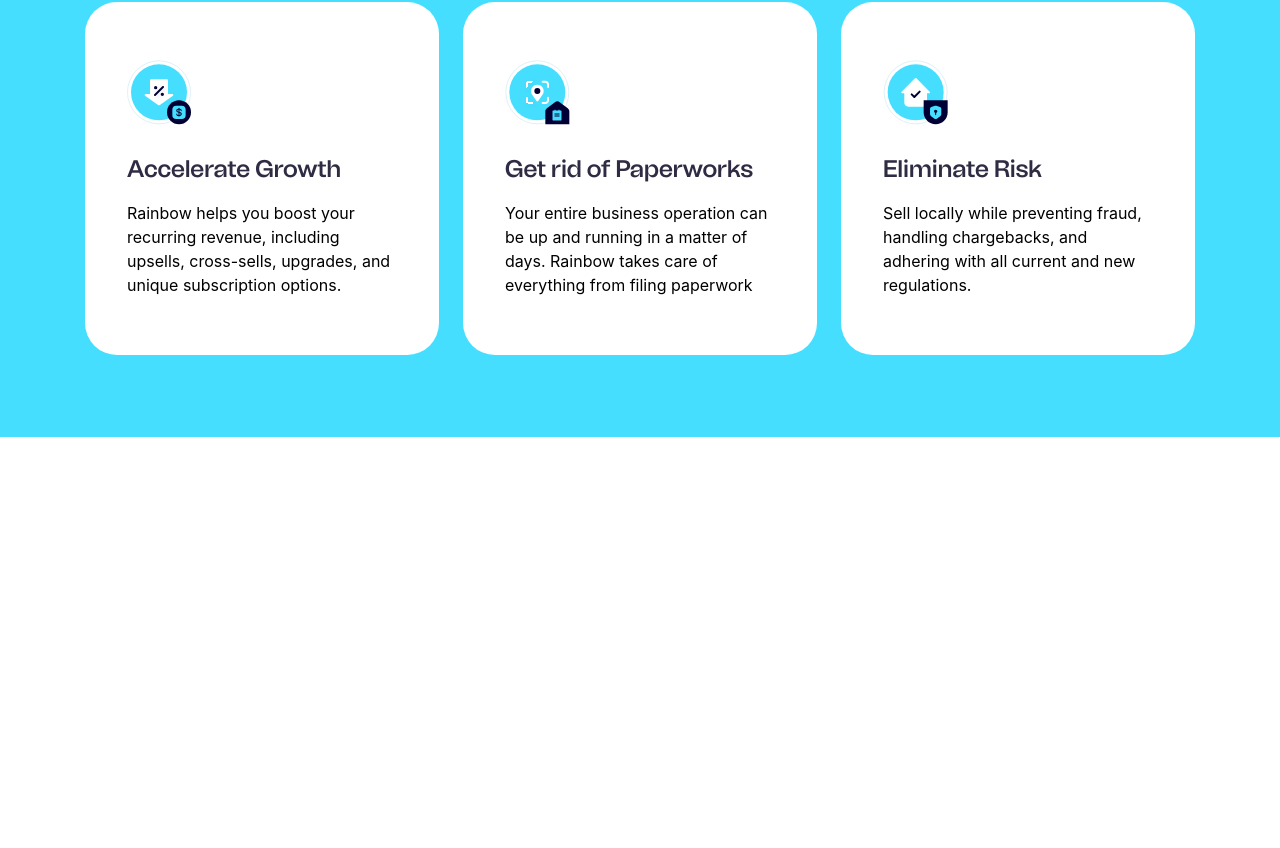
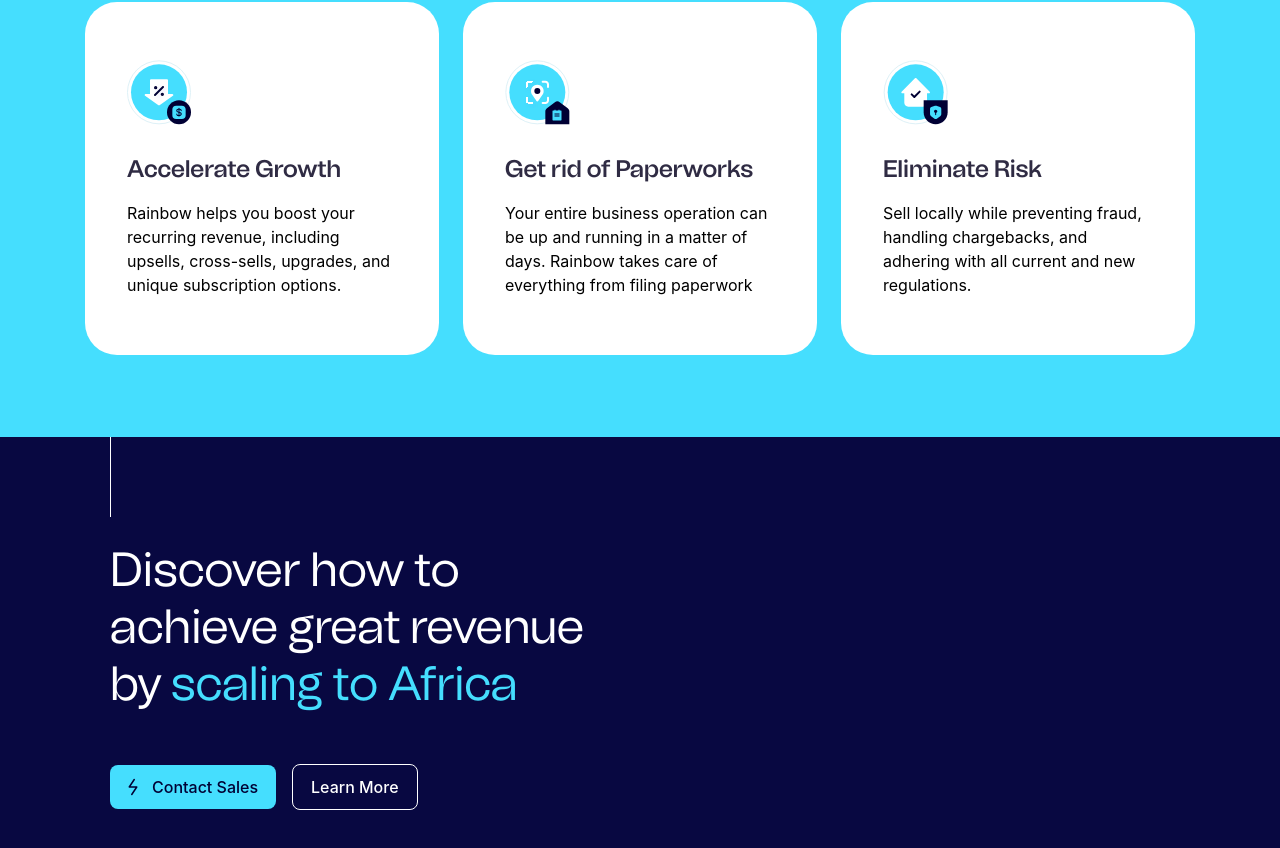
Before and after one commit to Yaasir024/Rainbow-SaaS, a Vue app: page / in a window 1280 px wide. Shown: the part 3912-4760 px from the top of the page. Before the commit the page ends 4349 px from the top, so only its background shows below. Built offline with nearby package versions, Linux system fonts and the light colour scheme.

Commit message:
/Cta section

```diff
--- /dev/null
+++ b/src/components/home/Cta.vue
@@ -0,0 +1,30 @@
+<script setup>
+import BoltBtn from "@/components/buttons/TypeBolt.vue";
+import BorderBtn from "@/components/buttons/TypeBorder.vue";
+</script>
+
+<template>
+  <section class="bg-[#080841] pl-[110px]">
+    <div class="pb-[80px]">
+      <div class="w-[1.2px] h-[80px] mb-[24px] bg-white"></div>
+      <h1
+        class="text-[48px] leading-[57px] max-w-[490px] font-tomato text-white"
+      >
+        Discover how to achieve great revenue by
+        <span class="text-rb-main">scaling to Africa</span>
+      </h1>
+      <div class="flex items-center mt-[52px]">
+        <div class="mr-[16px]">
+          <RouterLink to="/">
+            <BoltBtn text="contact sales" />
+          </RouterLink>
+        </div>
+        <div class="">
+          <RouterLink to="/">
+            <BorderBtn text="learn more" />
+          </RouterLink>
+        </div>
+      </div>
+    </div>
+  </section>
+</template>
--- a/src/views/HomeView.vue
+++ b/src/views/HomeView.vue
@@ -2,6 +2,7 @@
 import Hero from "@/components/home/Hero.vue";
 import Products from "@/components/home/Products.vue";
 import Services from "@/components/home/Services.vue";
+import Cta from "@/components/home/Cta.vue";
 </script>
 
 <template>
@@ -9,6 +10,7 @@ import Services from "@/components/home/Services.vue";
     <Hero />
     <Products />
     <Services />
+    <Cta />
   </main>
 </template>
 
```
